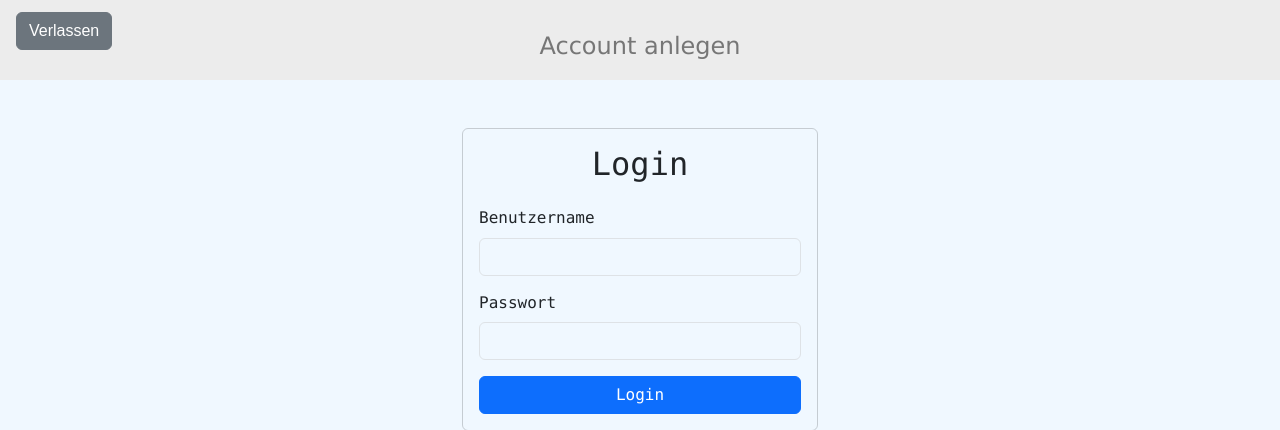
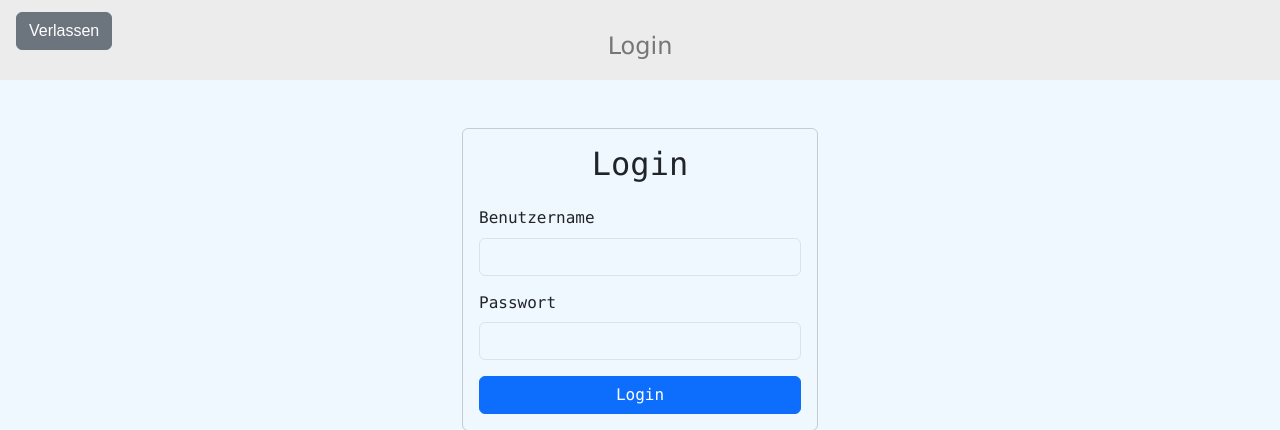
Before and after one commit to pdr-team-de/timex_backend, a Django app: page /login/ in a window 1280 px wide. Shown: the top 430 px of the page. Run offline with Django 5.2, Linux system fonts and the light colour scheme; a user stored in the database is signed in.

Commit message:
Fix login screen

```diff
--- a/time_tracking/templates/time_tracking/base/login_base.html
+++ b/time_tracking/templates/time_tracking/base/login_base.html
@@ -19,7 +19,7 @@
 <body class="admin-body" style="background-color: aliceblue;">
 
         <header style="background-color: rgb(236, 236, 236); height: 5em; text-align: center; padding-top: 2em; position: relative;">
-            <h1 style="font-family: Verdana, Geneva, Tahoma, sans-serif ; color:rgb(118, 118, 118); font-weight: 100 ; font-size: x-large; ">Account anlegen</h1>
+            <h1 style="font-family: Verdana, Geneva, Tahoma, sans-serif ; color:rgb(118, 118, 118); font-weight: 100 ; font-size: x-large; ">Login</h1>
             <button onclick="window.location.href='https://iosif-gogolos.github.io/timex-prototype/index.html'" class="btn btn-secondary" style="position: absolute; top: 0.75em; left: 1em;">Verlassen</button>
         </header>
 
```
